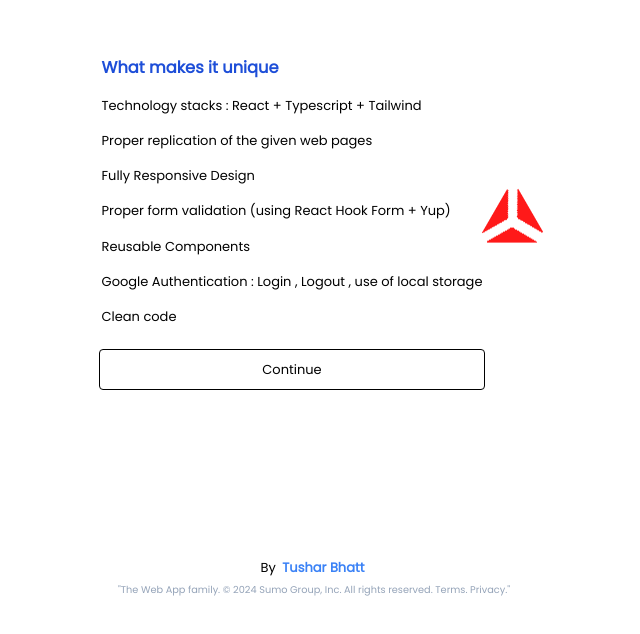
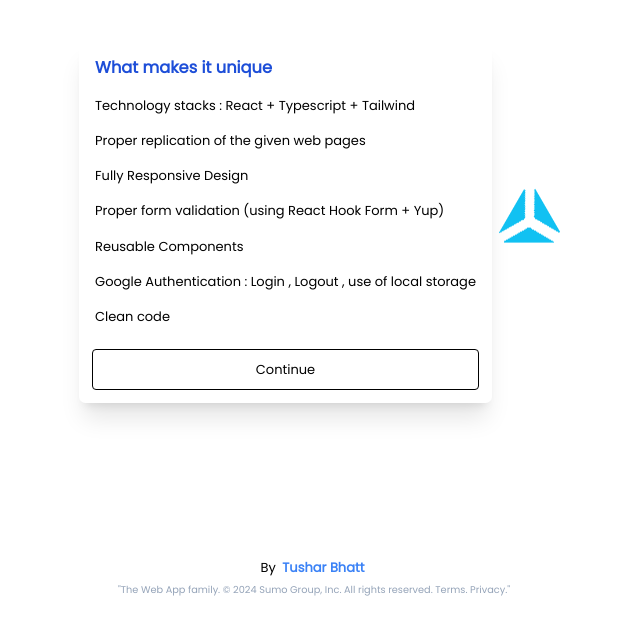
Before and after one commit to TusharBhatt1/notbot, a React (Vite) app: page /home in a window 1280 px wide. Shown: the part 110-744 px from the top of the page, without its empty margins (323-963 px from the left). Built offline with nearby package versions, Linux system fonts and the light colour scheme.

Commit message:
introComponent - [shadow]

```diff
--- a/src/index.css
+++ b/src/index.css
@@ -28,7 +28,7 @@ button{
     background: conic-gradient(
       from 120deg at 50% 64%,
       #0000,
-      #ff1919 1deg 120deg,
+      #11c1f2 1deg 120deg,
       #0000 121deg
     );
     animation: l27-0 1.5s infinite cubic-bezier(0.3, 1, 0, 1);
--- a/src/pages/LoginSignUp.tsx
+++ b/src/pages/LoginSignUp.tsx
@@ -38,8 +38,8 @@ useEffect(()=>{
   return (
     <div>
      {showIntro ? (
-     <div className="flex justify-center items-center h-[80vh]">
-      <div className="flex  flex-col gap-3">
+     <div className="flex gap-4  justify-center items-center h-[80vh]">
+      <div className="flex  flex-col gap-3 rounded-lg shadow-xl p-4">
         <p className="text-blue-700 text-xl font-bold">What makes it unique</p>
 
         <span>Technology stacks : React + Typescript + Tailwind</span>
```
